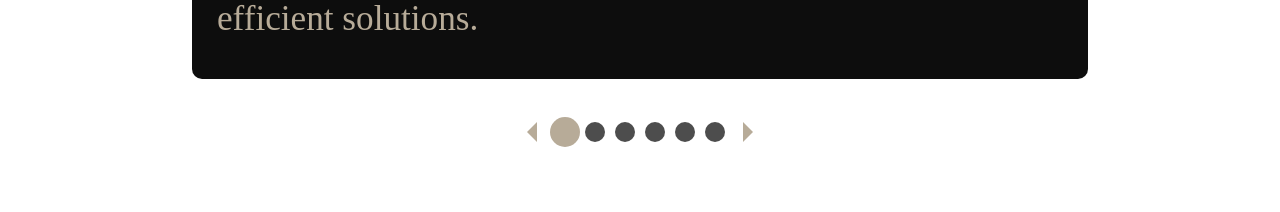
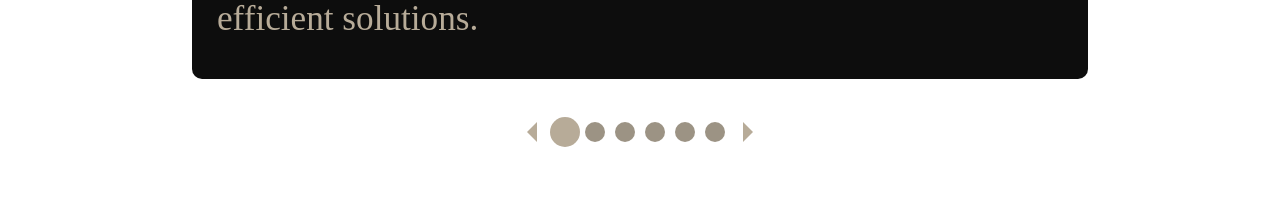
Before and after one commit to Xiliris/personal-portfolio-v3, a React (Create React App) app: page / in a window 1280 px wide. Shown: the part 2313-2525 px from the top of the page. Built offline with nearby package versions, Linux system fonts and the light colour scheme; the HTML template or start-up script is replaced by a standard one.

Commit message:
feat: Coloring

```diff
--- a/src/pages/Copy.scss
+++ b/src/pages/Copy.scss
@@ -10,7 +10,7 @@ footer {
     align-items: center;
     p {
       color: $background;
-      font-size: 1em;
+      font-size: 1.4em;
     }
   }
 }
@@ -21,7 +21,7 @@ footer {
     padding: 1.2em;
     div {
       p {
-        font-size: 0.8em;
+        font-size: 0.9em;
       }
     }
   }
--- a/src/pages/Footer.scss
+++ b/src/pages/Footer.scss
@@ -59,7 +59,7 @@
         padding: 0.6em;
         flex-grow: 1;
         h4 {
-          color: $primary;
+          color: $primary-emphasis;
           font-size: 1em;
           width: 100%;
           text-align: end;
--- a/src/styles/variable.scss
+++ b/src/styles/variable.scss
@@ -1,5 +1,5 @@
 $primary: #b7ab98;
-$secondary: #4d4d4d;
+$secondary: #9c9384;
 $tertiary: #b8ac9980;
 $primary-emphasis: #eb5939;
 
```
